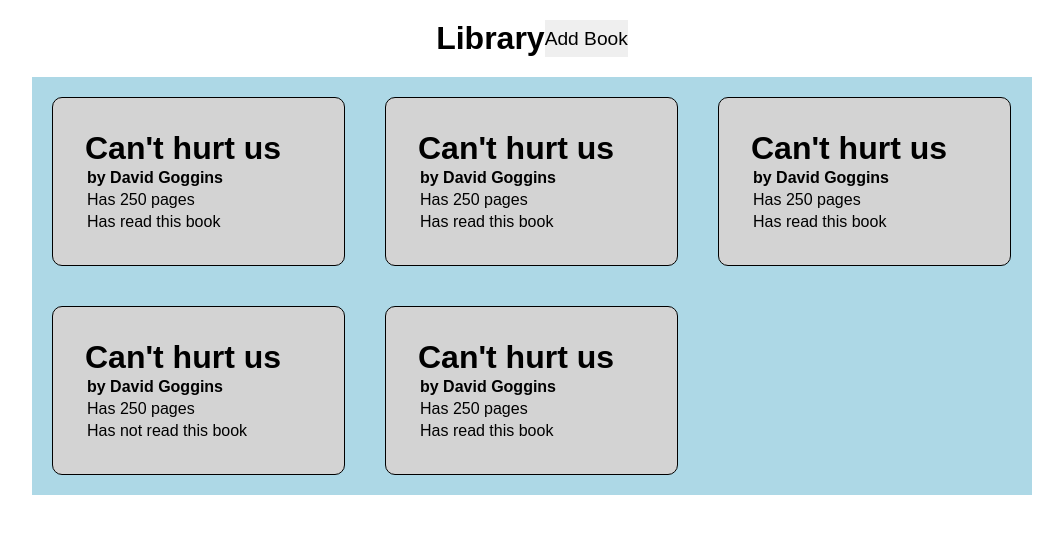
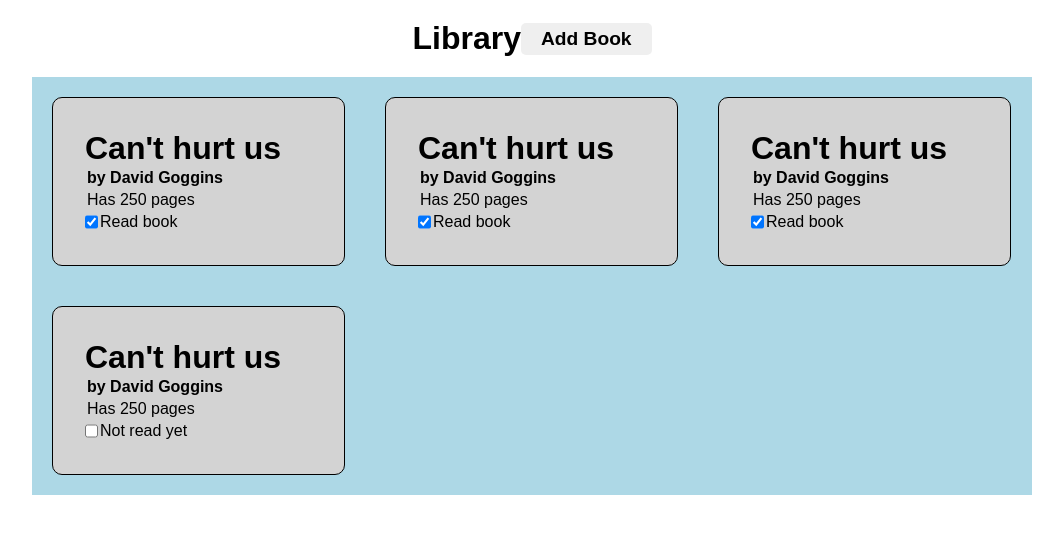
Before and after one commit to Ludvig-D/library, a plain HTML site: page index.html in a window 1280 px wide. Shown: the whole page, without its empty margins (108-1171 px from the left). Drawn offline with Linux system fonts and the light colour scheme.

Commit message:
cleaned up the code

```diff
--- a/app.js
+++ b/app.js
@@ -40,16 +40,34 @@
   this.pages = pages;
   this.read = read;
   this.id = crypto.randomUUID();
-  this.info = function () {
-    return `${title} by ${author}, ${pages} pages, ${
-      read ? 'read' : 'not read yet'
-    }`;
-  };
 }
 
-const cantHurtUs = new Book("Can't hurt us", 'David Goggins', 250, true);
+const loadBooks = (book) => {
+  const bookCard = document.createElement('div');
+  bookCard.classList.add('bookCard');
+  bookCard.setAttribute('id', `${book.id}`);
+  const bookTitle = document.createElement('h3');
+  bookTitle.textContent = book.title;
+  const bookAuthor = document.createElement('p');
+  bookAuthor.classList.add('bookAuthor');
+  bookAuthor.textContent = `by ${book.author}`;
+  const bookPages = document.createElement('p');
+  bookPages.textContent = `Has ${book.pages} pages`;
+  const readDiv = document.createElement('div');
+  const readBook = document.createElement('p');
+  const checkReadBox = document.createElement('input');
+  checkReadBox.type = 'checkbox';
+  checkReadBox.checked = book.read;
+  readBook.textContent = book.read ? 'Read book' : 'Not read yet';
 
-myLibrary.push(cantHurtUs);
+  bookCard.appendChild(bookTitle);
+  bookCard.appendChild(bookAuthor);
+  bookCard.appendChild(bookPages);
+  readDiv.appendChild(checkReadBox);
+  readDiv.appendChild(readBook);
+  bookCard.appendChild(readDiv);
+  bookContainer.appendChild(bookCard);
+};
 
 const addBook = document.querySelector('.addBook');
 const submitButton = document.querySelector('#submitButton');
@@ -67,6 +85,10 @@
 
 cancelButton.addEventListener('click', (e) => {
   e.preventDefault();
+  titleInput.value = '';
+  authorInput.value = '';
+  pagesInput.value = '';
+  readCheckbox.checked = false;
   dialogOverlay.classList.add('hidden');
 });
 
@@ -78,24 +100,7 @@
   let read = readCheckbox.checked;
   myLibrary.push(new Book(title, author, pages, read));
 
-  const bookCard = document.createElement('div');
-  bookCard.classList.add('bookCard');
-  bookCard.setAttribute('id', `${crypto.randomUUID()}`);
-  const bookTitle = document.createElement('h3');
-  bookTitle.textContent = title;
-  const bookAuthor = document.createElement('p');
-  bookAuthor.textContent = `by ${author}`;
-  const bookPages = document.createElement('p');
-  bookPages.textContent = `Has ${pages} pages`;
-  const readBook = document.createElement('p');
-  readBook.textContent = read ? 'Has read this book' : 'Has not read this book';
-
-  bookCard.appendChild(bookTitle);
-  bookCard.appendChild(bookAuthor);
-  bookCard.appendChild(bookPages);
-  bookCard.appendChild(readBook);
-  bookContainer.appendChild(bookCard);
-
+  loadBooks({ title, author, pages, read });
   titleInput.value = '';
   authorInput.value = '';
   pagesInput.value = '';
@@ -105,23 +110,5 @@
 });
 
 myLibrary.map((books) => {
-  const bookCard = document.createElement('div');
-  bookCard.classList.add('bookCard');
-  bookCard.setAttribute('id', `${books.id}`);
-  const bookTitle = document.createElement('h3');
-  bookTitle.textContent = books.title;
-  const bookAuthor = document.createElement('p');
-  bookAuthor.textContent = `by ${books.author}`;
-  const bookPages = document.createElement('p');
-  bookPages.textContent = `Has ${books.pages} pages`;
-  const readBook = document.createElement('p');
-  readBook.textContent = books.read
-    ? 'Has read this book'
-    : 'Has not read this book';
-
-  bookCard.appendChild(bookTitle);
-  bookCard.appendChild(bookAuthor);
-  bookCard.appendChild(bookPages);
-  bookCard.appendChild(readBook);
-  bookContainer.appendChild(bookCard);
+  loadBooks(books);
 });
--- a/index.html
+++ b/index.html
@@ -10,6 +10,7 @@
     <div class="header">
       <h1>Library</h1>
       <button class="addBook">Add Book</button>
+    </div>
     <div class="dialogOverlay hidden">
       <div class="dialogContainer">
         <h2>Book</h2>
@@ -33,11 +34,10 @@
             </label>
           </div>
           <div class="dialogButtons">
+            <button id="submitButton" type="submit">Submit</button>
             <button id="cancelButton">Cancel</button>
-              <button id="submitButton" type="submit">Submit</button>
           </div>
         </form>
-        </div>
       </div>
     </div>
     <div class="bookContainer"></div>
--- a/style.css
+++ b/style.css
@@ -15,11 +15,24 @@
 .header {
   margin: 20px 0;
   display: flex;
+  justify-content: center;
+  align-items: center;
+  width: 100%;
+}
+
+.header h1 {
+  display: inline;
+  text-align: center;
 }
 
 .header button {
   border: none;
+  border-radius: 5px;
+  cursor: pointer;
   font-size: 1.2em;
+  padding: 5px 20px;
+  font-weight: bold;
+  display: inline-block;
 }
 
 .bookContainer {
@@ -50,8 +63,12 @@
   margin: 2px;
 }
 
-.bookCard p:first-of-type {
+.bookAuthor {
   font-weight: bold;
+}
+
+.bookCard div {
+  display: flex;
 }
 
 .dialogOverlay {
@@ -95,5 +112,7 @@
 }
 
 .dialogButtons button {
+  font-weight: bold;
   padding: 5px 10px;
+  font-size: 1em;
 }
```
Lines whose indentation alone changed are shown as unchanged.
